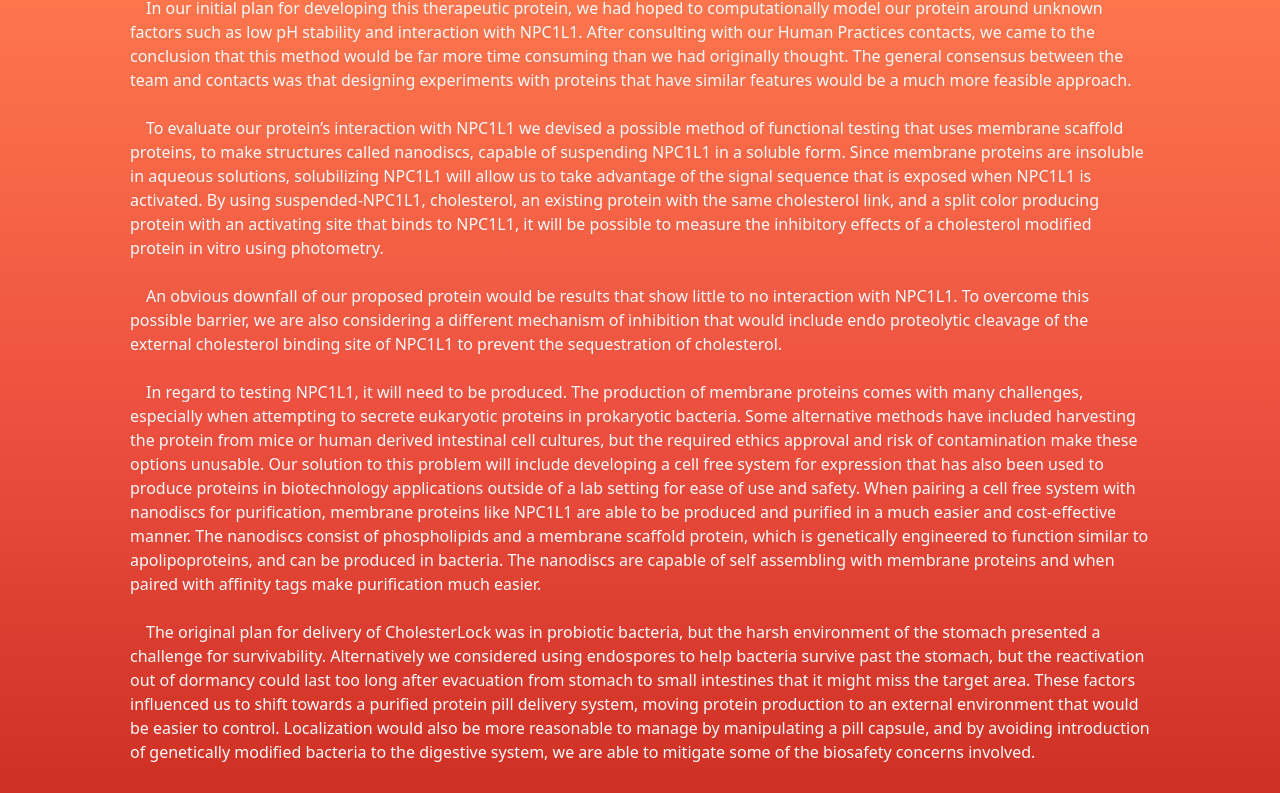
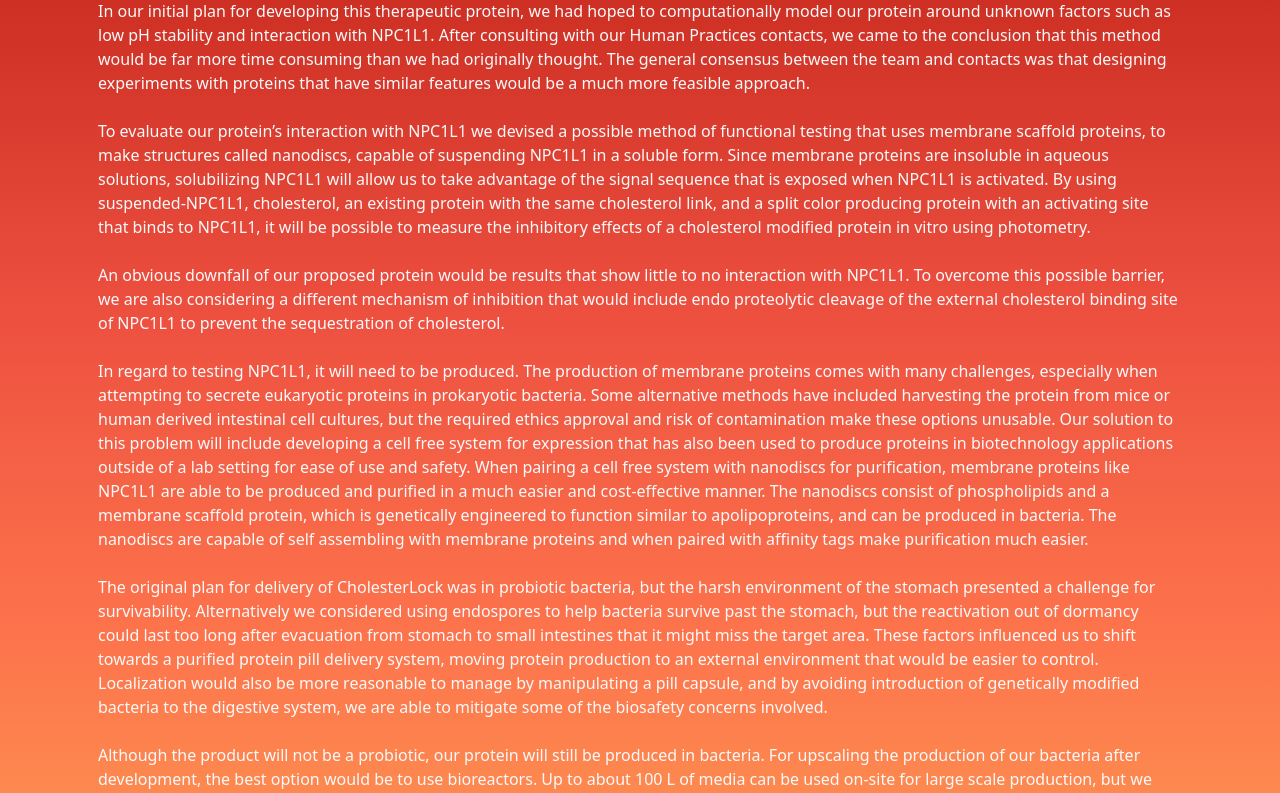
Before and after one commit to becca-pettigrew/Cholesterlock, a plain HTML site: page projectdescrip.html in a window 1280 px wide. Shown: the part 612-1405 px from the top of the page. Drawn offline with nearby package versions, Linux system fonts and the light colour scheme.

Commit message:
Editted Project Description Formatting

```diff
--- a/projectdescrip.html
+++ b/projectdescrip.html
@@ -48,27 +48,38 @@
 
 
 <!--CONTENT-->
-<section class="weaknesses bg-dark text-light p-5">
-	<div class="container">
-		<div class="p-5 d-sm-flex align-items-center justify-content-between">
+<section class="pd_summary text-light p-3 position-relative">
+	<div class="container overflow-hidden">
+		<div class="p-3 d-sm-flex align-items-center justify-content-between">
 			<div>
 				<h1>Summary</h1>
-				<p class="smalltext">&emsp;The NPC1L1 protein is directly involved with the absorption of cholesterol in the lining of the small intestines, and activation of NPC1L1 is believed to be responsible for regulating the expression of saturated fatty acid transporter proteins. Activation of NPC1L1 requires the collection of multiple cholesterol molecules to be stored within the protein, and exposes a binding sequence that signals to bring it into the cell. We plan to prevent this activation by using a cholesterol linked to a protein, to bind the outer collection site of NPC1L1 and prevent it from sequestering further cholesterol molecules. CholesterLock will be a fusion protein combining a cholesterol autoprocessing domain of a signaling protein, with a protein that is stable in low pH and able to reach the target site.<br><br>
+				<p>The NPC1L1 protein is directly involved with the absorption of cholesterol in the lining of the small intestines, and activation of NPC1L1 is believed to be responsible for regulating the expression of saturated fatty acid transporter proteins. Activation of NPC1L1 requires the collection of multiple cholesterol molecules to be stored within the protein, and exposes a binding sequence that signals to bring it into the cell. We plan to prevent this activation by using a cholesterol linked to a protein, to bind the outer collection site of NPC1L1 and prevent it from sequestering further cholesterol molecules. CholesterLock will be a fusion protein combining a cholesterol autoprocessing domain of a signaling protein, with a protein that is stable in low pH and able to reach the target site.<br><br>
 
-					&emsp;A drug using a similar NPC1L1 inhibition mechanism has been shown to be effective at lowering LDL-cholesterol in the blood, but it and many other cholesterol lowering options have side effects related to their breakdown in the liver, and blood sugar levels, that limit the scope of use. Utilizing the benefits of producing our therapeutic agent in bacteria, we plan to incorporate degradation signals that will be exposed when leaving the lower pH range of the target area to mitigate these side effects.
+					A drug using a similar NPC1L1 inhibition mechanism has been shown to be effective at lowering LDL-cholesterol in the blood, but it and many other cholesterol lowering options have side effects related to their breakdown in the liver, and blood sugar levels, that limit the scope of use. Utilizing the benefits of producing our therapeutic agent in bacteria, we plan to incorporate degradation signals that will be exposed when leaving the lower pH range of the target area to mitigate these side effects.
 				</p>
+			</div>
+		</div>
+	</div>
+</section>
+
+<section class="pd_weaknesses text-light p-3 position-relative">
+	<div class="container overflow-hidden">
+		<div class="p-3 d-sm-flex align-items-center justify-content-between">
+			<div>
 				<h1>Weaknesses</h1>
-				<p class="smallertext">&emsp;In our initial plan for developing this therapeutic protein, we had hoped to computationally model our protein around unknown factors such as low pH stability and interaction with NPC1L1. After consulting with our Human Practices contacts, we came to the conclusion that this method would be far more time consuming than we had originally thought. The general consensus between the team and contacts was that designing experiments with proteins that have similar features would be a much more feasible approach. <br><br>
+				<p>In our initial plan for developing this therapeutic protein, we had hoped to computationally model our protein around unknown factors such as low pH stability and interaction with NPC1L1. After consulting with our Human Practices contacts, we came to the conclusion that this method would be far more time consuming than we had originally thought. The general consensus between the team and contacts was that designing experiments with proteins that have similar features would be a much more feasible approach. <br><br>
 
-					&emsp;To evaluate our protein’s interaction with NPC1L1 we devised a possible method of functional testing that uses membrane scaffold proteins, to make structures called nanodiscs, capable of suspending NPC1L1 in a soluble form. Since membrane proteins are insoluble in aqueous solutions, solubilizing NPC1L1 will allow us to take advantage of the signal sequence that is exposed when NPC1L1 is activated. By using suspended-NPC1L1, cholesterol, an existing protein with the same cholesterol link, and a split color producing protein with an activating site that binds to NPC1L1, it will be possible to measure the inhibitory effects of a cholesterol modified protein in vitro using photometry.<br><br>
+					To evaluate our protein’s interaction with NPC1L1 we devised a possible method of functional testing that uses membrane scaffold proteins, to make structures called nanodiscs, capable of suspending NPC1L1 in a soluble form. Since membrane proteins are insoluble in aqueous solutions, solubilizing NPC1L1 will allow us to take advantage of the signal sequence that is exposed when NPC1L1 is activated. By using suspended-NPC1L1, cholesterol, an existing protein with the same cholesterol link, and a split color producing protein with an activating site that binds to NPC1L1, it will be possible to measure the inhibitory effects of a cholesterol modified protein in vitro using photometry.<br><br>
 
-					&emsp;An obvious downfall of our proposed protein would be results that show little to no interaction with NPC1L1. To overcome this possible barrier, we are also considering a different mechanism of inhibition that would include endo proteolytic cleavage of the external cholesterol binding site of NPC1L1 to prevent the sequestration of cholesterol.<br><br>
+					An obvious downfall of our proposed protein would be results that show little to no interaction with NPC1L1. To overcome this possible barrier, we are also considering a different mechanism of inhibition that would include endo proteolytic cleavage of the external cholesterol binding site of NPC1L1 to prevent the sequestration of cholesterol.<br><br>
 
-					&emsp;In regard to testing NPC1L1, it will need to be produced. The production of membrane proteins comes with many challenges, especially when attempting to secrete eukaryotic proteins in prokaryotic bacteria. Some alternative methods have included harvesting the protein from mice or human derived intestinal cell cultures, but the required ethics approval and risk of contamination make these options unusable. Our solution to this problem will include developing a cell free system for expression that has also been used to produce proteins in biotechnology applications outside of a lab setting for ease of use and safety. When pairing a cell free system with nanodiscs for purification, membrane proteins like NPC1L1 are able to be produced and purified in a much easier and cost-effective manner. The nanodiscs consist of phospholipids and a membrane scaffold protein, which is genetically engineered to function similar to apolipoproteins, and can be produced in bacteria. The nanodiscs are capable of self assembling with membrane proteins and when paired with affinity tags make purification much easier.<br><br>
+					In regard to testing NPC1L1, it will need to be produced. The production of membrane proteins comes with many challenges, especially when attempting to secrete eukaryotic proteins in prokaryotic bacteria. Some alternative methods have included harvesting the protein from mice or human derived intestinal cell cultures, but the required ethics approval and risk of contamination make these options unusable. Our solution to this problem will include developing a cell free system for expression that has also been used to produce proteins in biotechnology applications outside of a lab setting for ease of use and safety. When pairing a cell free system with nanodiscs for purification, membrane proteins like NPC1L1 are able to be produced and purified in a much easier and cost-effective manner. The nanodiscs consist of phospholipids and a membrane scaffold protein, which is genetically engineered to function similar to apolipoproteins, and can be produced in bacteria. The nanodiscs are capable of self assembling with membrane proteins and when paired with affinity tags make purification much easier.<br><br>
 
-					&emsp;The original plan for delivery of CholesterLock was in probiotic bacteria, but the harsh environment of the stomach presented a challenge for survivability. Alternatively we considered using endospores to help bacteria survive past the stomach, but the reactivation out of dormancy could last too long after evacuation from stomach to small intestines that it might miss the target area. These factors influenced us to shift towards a purified protein pill delivery system, moving protein production to an external environment that would be easier to control. Localization would also be more reasonable to manage by manipulating a pill capsule, and by avoiding introduction of genetically modified bacteria to the digestive system, we are able to mitigate some of the biosafety concerns involved.<br><br>
+					The original plan for delivery of CholesterLock was in probiotic bacteria, but the harsh environment of the stomach presented a challenge for survivability. Alternatively we considered using endospores to help bacteria survive past the stomach, but the reactivation out of dormancy could last too long after evacuation from stomach to small intestines that it might miss the target area. These factors influenced us to shift towards a purified protein pill delivery system, moving protein production to an external environment that would be easier to control. Localization would also be more reasonable to manage by manipulating a pill capsule, and by avoiding introduction of genetically modified bacteria to the digestive system, we are able to mitigate some of the biosafety concerns involved.<br><br>
 
-					&emsp;It is unlikely that we will get a working protein for our prototype so based on the complexity of developing therapies for use in humans and feedback from our mindfuel mentor. An alternate strategy that is equally as useful would be focusing on the design process with extensive feedback from future HP contacts, and highlighting pivots made as a result to increase the viability of our product, while still maintaining its original function. Although the path towards a final product is long, a strong development process with a wide variety of feedback from experts that will influence our design, CholesterLock is a viable candidate for future use as a safer, cholesterol-lowering treatment.	</p>
+					Although the product will not be a probiotic, our protein will still be produced in bacteria. For upscaling the production of our bacteria after development, the best option would be to use bioreactors. Up to about 100 L of media can be used on-site for large scale production, but we learned from our HP contacts that anything above 100 L is best to outsource. For possible commercialization, large bioreactors would be a good option, but due to the costs associated with small bioreactors, it would be more feasible to produce the bacteria without a bioreactor for experimentation purposes.<br><br>
+
+					It is unlikely that we will get a working protein for our prototype so based on the complexity of developing therapies for use in humans and feedback from our mindfuel mentor. An alternate strategy that is equally as useful would be focusing on the design process with extensive feedback from future HP contacts, and highlighting pivots made as a result to increase the viability of our product, while still maintaining its original function. Although the path towards a final product is long, a strong development process with a wide variety of feedback from experts that will influence our design, CholesterLock is a viable candidate for future use as a safer, cholesterol-lowering treatment.	</p>
 			</div>
 		</div>
 	</div>
@@ -78,15 +89,17 @@
 
 
 	<footer class="footer p-5 text-white text-centre position-relative">
-	<div class="container">
+		<div class="container position-absolute-bottom-0">
 			<p class="lead">2023 iGEM Calgary</p>
 			<a href="#" class="position-absolute bottom-0 end-0 p-5">
-			<i class="bi bi-arrow-up text-light" style="font-size: 3rem";></i>
+				<i class="arrow bi bi-arrow-up text-light" style="font-size: 3rem";></i>
 			</a>
 		</div>
     </footer>
 
 	<script src="https://cdn.jsdelivr.net/npm/bootstrap@5.3.0-alpha1/dist/js/bootstrap.bundle.min.js" integrity="sha384-w76AqPfDkMBDXo30jS1Sgez6pr3x5MlQ1ZAGC+nuZB+EYdgRZgiwxhTBTkF7CXvN" crossorigin="anonymous">
 	</script>
+	<script src="app.js">
+	</script>
 </body>
 </html>
--- a/styles.css
+++ b/styles.css
@@ -25,10 +25,20 @@ body {
 	height: 90vh;
 }
 
+.pd_summary{
+	background-image: linear-gradient(to top, #c4241c, #cf3125, #d93c2e, #e44737, #ee5140, #f35d44, #f86948, #fd744c, #fd824e, #fd9051, #fd9d56, #fca95d);
+	background-size: bottom;
+	padding-top: 10%;
+	padding-bottom: 10%;
+	border-bottom: 3PX solid #fc5f4c;
+}
 
-.weaknesses{
-	background-image: linear-gradient(to top, #c4241c, #cf3125, #d93c2e, #e44737, #ee5140, #f35d44, #f86948, #fd744c, #fd824e, #fd9051, #fd9d56, #fca95d);
-	height: 175vh;
+
+.pd_weaknesses{
+	background-image: linear-gradient(to bottom, #c4241c, #cf3125, #d93c2e, #e44737, #ee5140, #f35d44, #f86948, #fd744c, #fd824e, #fd9051, #fd9d56, #fca95d);
+	background-size: bottom;
+	padding-top: 10%;
+	padding-bottom: 10%;
 }
 
 
@@ -95,12 +105,22 @@ body {
 	background-color: #ad100f;
 }
 
-.footer{
+.footerintro{
 	background-color: #ad100f;
 	height: 15vh;
 	position: fixed;
 	bottom: 0;
 	margin-top: auto;
+}
+
+.footer{
+	background-color: #ad100f;
+	height: 15vh;
+
+	position: fixed;
+	left: 0;
+	bottom: 0;
+	width: 100%;
 }
 
 h1{
```
Also changed, not shown: index.html (+6 -5 lines). Lines whose indentation alone changed are shown as unchanged.
